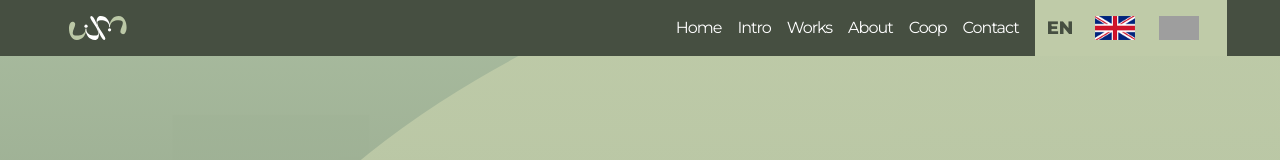
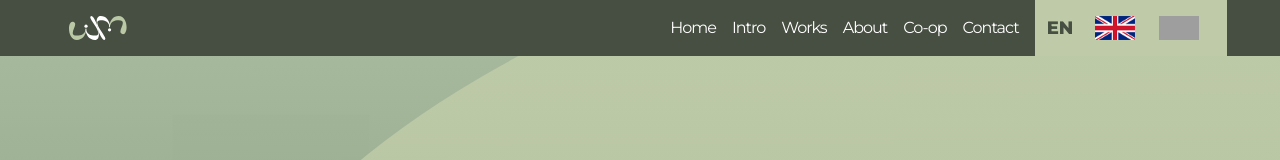
Before and after one commit to MartinKuracka/webmark-react, a React (Create React App) app: page / in a window 1280 px wide. Shown: the top 160 px of the page. Built offline with nearby package versions, Linux system fonts and the light colour scheme; grey boxes are pictures that could not be loaded.

Commit message:
change coop to co-op

```diff
--- a/src/containers/coop_section/coop.js
+++ b/src/containers/coop_section/coop.js
@@ -18,7 +18,7 @@ const CoopSection = () => {
             <div className='flex flex-col min-h-screen w-full justify-center items-center my-20'>
                 <h1 className='w-11/12 max-w-screen-xl text-right text-primary z-10 mr-10'
                     data-aos="fade-right"
-                    data-aos-duration="1000">{t('CoopBck')}</h1>
+                    data-aos-duration="1000">Co-op</h1>
                 <div className='flex justify-center bg-white overflow-hidden'>
                 <div className='flex justify-center flex-col w-full max-w-screen-xl md:flex-row lg:w-9/12'>
                     {/* First item */}
--- a/src/locales/en/translationEN.json
+++ b/src/locales/en/translationEN.json
@@ -3,7 +3,7 @@
     "intro" : "Intro",
     "works" : "Works",
     "about" : "About",
-    "coop" : "Coop",
+    "coop" : "Co-op",
     "cont" : "Contact",
     "W" : "W",
     "elcome" : "elcome to the",
--- a/src/locales/sk/translationSK.json
+++ b/src/locales/sk/translationSK.json
@@ -3,7 +3,7 @@
     "intro" : "Intro",
     "works" : "Projekty",
     "about" : "O mne",
-    "coop" : "Coop",
+    "coop" : "Co-op",
     "cont" : "Kontakt",
     "W" : "V",
     "elcome" : "itajte na stránke",
```
